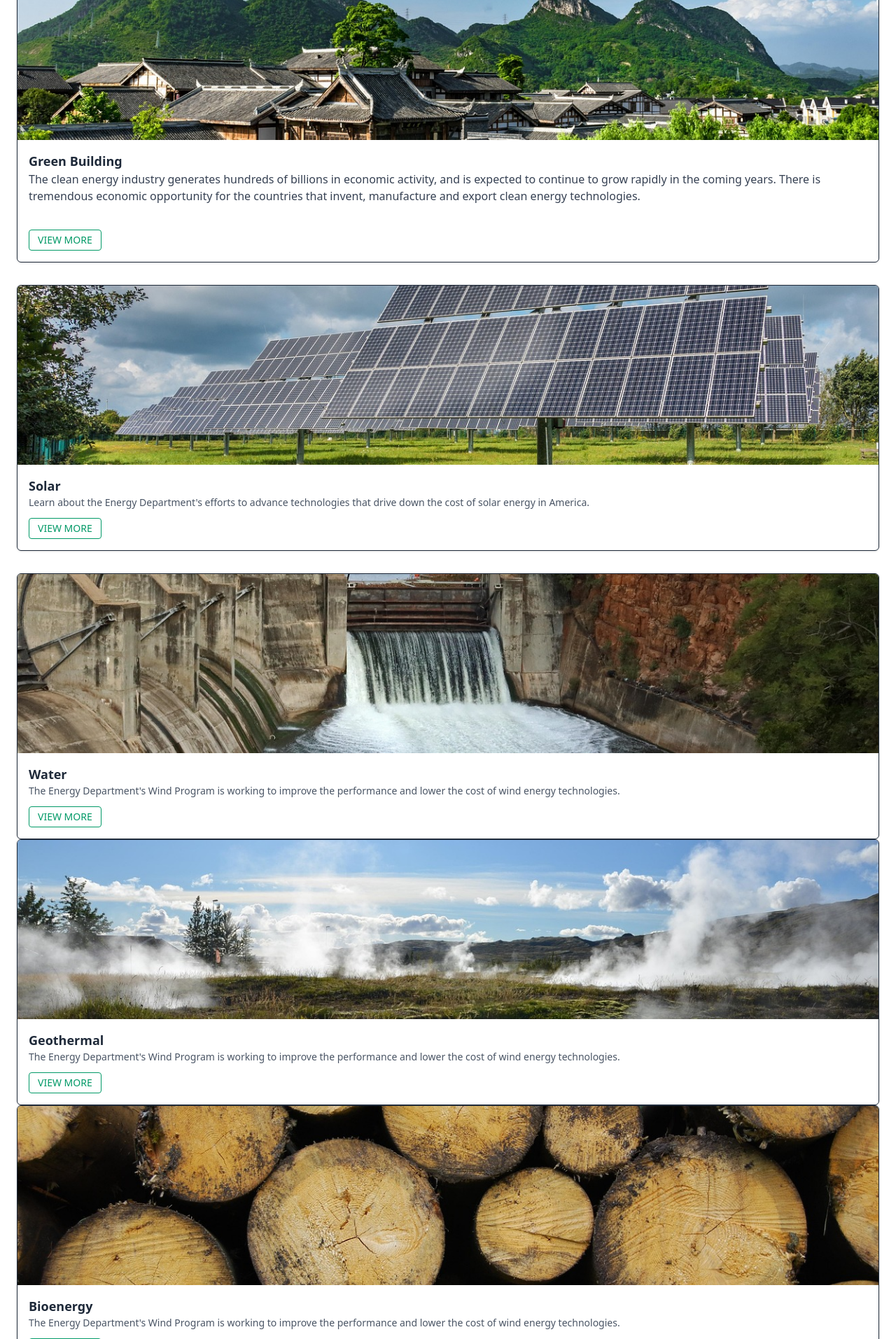
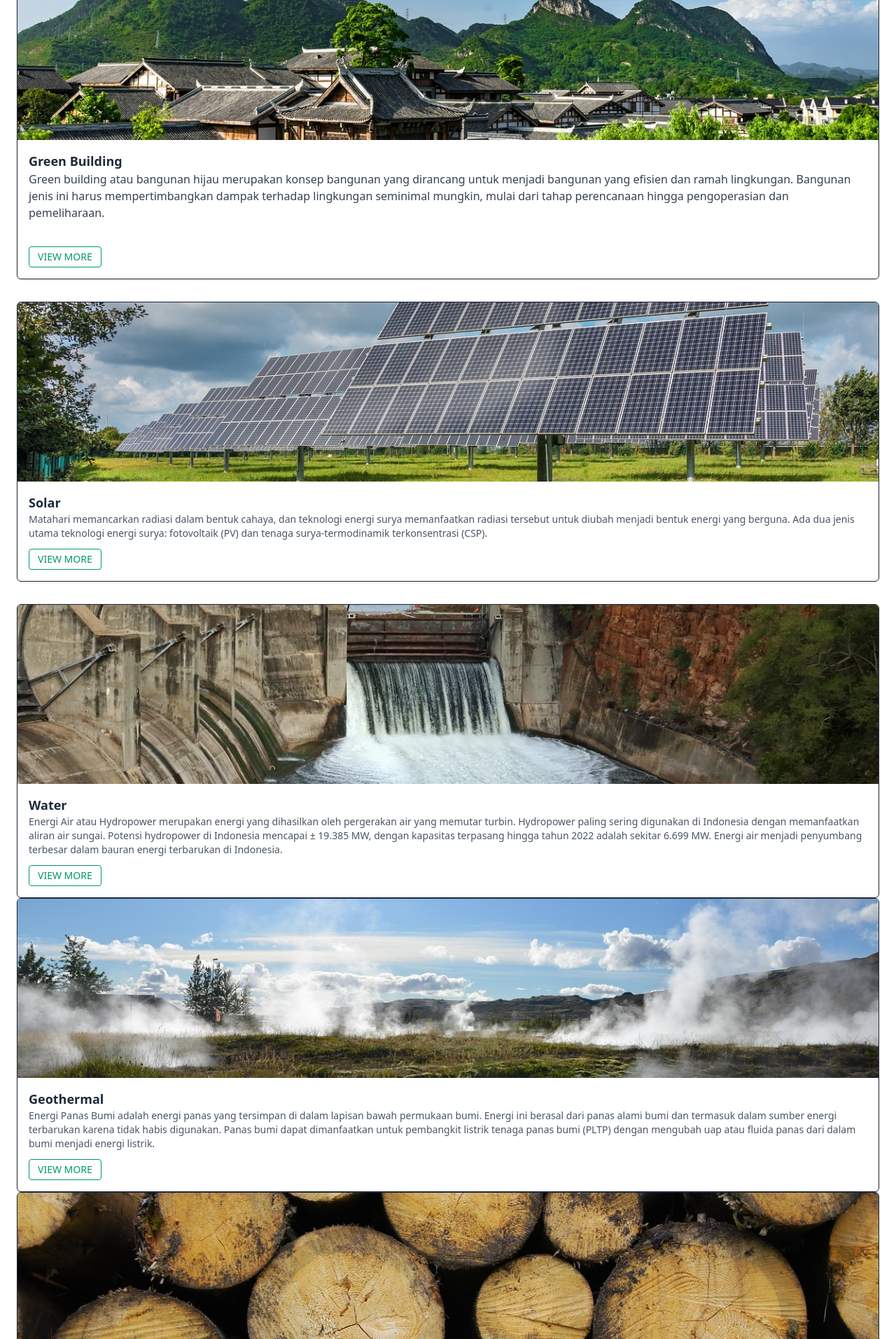
Before and after one commit to Try-code3/git_hapus, a PHP site: page /information.php in a window 1280 px wide. Shown: the part 347-2260 px from the top of the page at 70% size. Run offline with PHP 8.4, Linux system fonts and the light colour scheme; style sheets or scripts are compiled from the project's sources.

Commit message:
menambah materi informasi

```diff
--- a/discussion.php
+++ b/discussion.php
@@ -80,7 +80,7 @@ $postingan = $conn->query("
       <form method="POST" enctype="multipart/form-data" class="mb-6 bg-white p-4 rounded-lg shadow">
         <h2 class="text-lg font-semibold mb-3 text-emerald-700">Buat Postingan Baru</h2>
         <textarea name="content" rows="3" required class="w-full border border-gray-300 rounded-lg p-2 mb-3" placeholder="Tulis sesuatu..."></textarea>
-        <input type="file" name="image" accept="image/*" class="mb-3 block w-full text-sm text-gray-600">
+        <input type="file" name="image" accept="image/*" class="mb-3 block w-full text-sm text-balck-900">
         <button type="submit" class="bg-emerald-600 text-white px-4 py-2 rounded-lg hover:bg-emerald-700 transition">
           Posting
         </button>
--- a/information.php
+++ b/information.php
@@ -18,9 +18,11 @@
         <a class="hover:text-emerald-600" href="tutorial.php">Tutorial</a>
         <a class="hover:text-emerald-600" href="discussion.php">Discussion</a>
       </div>
+      <a href = "login.php">
       <button class="bg-emerald-600 text-white px-4 py-1 rounded-3xl hover:bg-emerald-700 transition">
         Daftar/Masuk
       </button>
+      </a>
     </div>
   </nav>
 
@@ -45,9 +47,7 @@
     <div class="p-4">
       <h3 class="font-semibold text-lg">Green Building</h3>
       <p class="text-gray-700 mb-6">
-      The clean energy industry generates hundreds of billions in economic activity, and is expected
-      to continue to grow rapidly in the coming years. There is tremendous economic opportunity for the
-      countries that invent, manufacture and export clean energy technologies.</p>
+      Green building atau bangunan hijau merupakan konsep bangunan yang dirancang untuk menjadi bangunan yang efisien dan ramah lingkungan. Bangunan jenis ini harus mempertimbangkan dampak terhadap lingkungan seminimal mungkin, mulai dari tahap perencanaan hingga pengoperasian dan pemeliharaan.</p>
       <button class="mt-3 border border-emerald-600 text-emerald-600 px-3 py-1 text-sm rounded hover:bg-emerald-600 hover:text-white transition">
         <a href="https://aesia.kemenkeu.go.id/berita-properti/properti/apa-itu-green-building-manfaat-dan-fungsinya-untuk-kehidupan-yang-lebih-baik-104.html"
           target="_blank" rel="noopener noreferrer">VIEW MORE
@@ -65,11 +65,11 @@
     <div class="p-4">
       <h3 class="font-semibold text-lg">Solar</h3>
       <p class="text-gray-600 text-sm">
-        Learn about the Energy Department's efforts to advance technologies that drive down the
-        cost of solar energy in America.
+       Matahari memancarkan radiasi dalam bentuk cahaya, dan teknologi energi surya memanfaatkan radiasi tersebut untuk diubah menjadi bentuk energi yang berguna. Ada dua jenis utama teknologi energi surya: fotovoltaik (PV) dan tenaga surya-termodinamik terkonsentrasi (CSP).
       </p>
       <button class="mt-3 border border-emerald-600 text-emerald-600 px-3 py-1 text-sm rounded hover:bg-emerald-600 hover:text-white transition">
-        VIEW MORE
+        <a href = "https://energy.gov/solar" target="_blank" rel="noopener noreferrer">VIEW MORE
+        </a>
       </button>
     </div>
   </div>
@@ -80,11 +80,12 @@
     <div class="p-4">
       <h3 class="font-semibold text-lg">Water</h3>
       <p class="text-gray-600 text-sm">
-        The Energy Department's Wind Program is working to improve the performance and lower the
-        cost of wind energy technologies.
+        Energi Air atau Hydropower merupakan energi yang dihasilkan oleh pergerakan air yang memutar turbin. Hydropower paling sering digunakan di Indonesia dengan memanfaatkan aliran air sungai.
+        Potensi hydropower di Indonesia mencapai ± 19.385 MW, dengan kapasitas terpasang hingga tahun 2022 adalah sekitar 6.699 MW. Energi air menjadi penyumbang terbesar dalam bauran energi terbarukan di Indonesia.
       </p>
       <button class="mt-3 border border-emerald-600 text-emerald-600 px-3 py-1 text-sm rounded hover:bg-emerald-600 hover:text-white transition">
-        VIEW MORE
+        <a href = "https://renewableenergy.id/energi-air/" target="_blank" rel="noopener noreferrer">VIEW MORE
+        </a>
       </button>
     </div>
   </div>
@@ -95,11 +96,11 @@
     <div class="p-4">
       <h3 class="font-semibold text-lg">Geothermal</h3>
       <p class="text-gray-600 text-sm">
-        The Energy Department's Wind Program is working to improve the performance and lower the
-        cost of wind energy technologies.
+        Energi Panas Bumi adalah energi panas yang tersimpan di dalam lapisan bawah permukaan bumi. Energi ini berasal dari panas alami bumi dan termasuk dalam sumber energi terbarukan karena tidak habis digunakan. Panas bumi dapat dimanfaatkan untuk pembangkit listrik tenaga panas bumi (PLTP) dengan mengubah uap atau fluida panas dari dalam bumi menjadi energi listrik.
       </p>
       <button class="mt-3 border border-emerald-600 text-emerald-600 px-3 py-1 text-sm rounded hover:bg-emerald-600 hover:text-white transition">
-        VIEW MORE
+        <a href = "https://id.wikipedia.org/wiki/Energi_panas_bumi" target="_blank" rel="noopener noreferrer">VIEW MORE
+        </a>
       </button>
     </div>
   </div>
@@ -110,11 +111,12 @@
     <div class="p-4">
       <h3 class="font-semibold text-lg">Bioenergy</h3>
       <p class="text-gray-600 text-sm">
-        The Energy Department's Wind Program is working to improve the performance and lower the
-        cost of wind energy technologies.
+        Bioenergi adalah salah satu jenis energi terbarukan yang berasal dari sumber biologis dan berperan sebagai alternatif dalam kehidupan sehari-hari. Di Indonesia, contoh bioenergi yang sudah dikenal meliputi biodiesel, biogas, bioetanol, dan pure vegetable oil.
+        Dengan meningkatnya eksploitasi bahan bakar fosil yang berdampak pada lingkungan, bioenergi hadir sebagai solusi untuk mengurangi ketergantungan pada sumber energi yang tidak dapat diperbarui dan turut melestarikan lingkungan.
       </p>
       <button class="mt-3 border border-emerald-600 text-emerald-600 px-3 py-1 text-sm rounded hover:bg-emerald-600 hover:text-white transition">
-        VIEW MORE
+        <a href = "https://solarindustri.com/blog/bioenergi-adalah/" target="_blank" rel="noopener noreferrer">VIEW MORE
+        </a>
       </button>
     </div>
   </div>
@@ -125,11 +127,11 @@
     <div class="p-4">
       <h3 class="font-semibold text-lg">Nuclear</h3>
       <p class="text-gray-600 text-sm">
-        The Energy Department's Wind Program is working to improve the performance and lower the
-        cost of wind energy technologies.
+        Energi nuklir atau power nuclear adalah tenaga yang berasal dari reaksi antarpartikel di dalam inti atom yang memiliki beragam manfaat. Meski banyak orang biasanya mengaitkan nuklir dengan bom atom, penggunaan energi nuklir kini telah berkembang di banyak bidang industri. Nuklir menawarkan sumber energi dengan emisi karbon rendah, ekonomis, dan bisa menjadi solusi dalam menghasilkan listrik dalam jumlah besar. Namun, di sisi lain, ada risiko seperti limbah radioaktif dan tantangan keselamatan yang perlu diperhatikan.
       </p>
       <button class="mt-3 border border-emerald-600 text-emerald-600 px-3 py-1 text-sm rounded hover:bg-emerald-600 hover:text-white transition">
-        VIEW MORE
+        <a href = "https://solarindustri.com/blog/energi-nuklir-adalah/" target="_blank" rel="noopener noreferrer">VIEW MORE
+        </a>
       </button>
     </div>
   </div>
@@ -140,11 +142,11 @@
     <div class="p-4">
       <h3 class="font-semibold text-lg">Hydrogen & Fuel Cells</h3>
       <p class="text-gray-600 text-sm">
-        The Energy Department's Wind Program is working to improve the performance and lower the
-        cost of wind energy technologies.
+        Teknologi fuel cell hidrogen menjadi sorotan sebagai salah satu solusi energi bersih yang menjanjikan. Sistem ini mengubah hidrogen menjadi listrik melalui reaksi kimia tanpa membakar bahan bakar, sehingga menghasilkan emisi sangat rendah — terutama hanya air dan panas. Dengan potensi tinggi untuk digunakan dalam transportasi, pembangkit listrik, hingga penyimpanan energi, fuel cell hidrogen dianggap sebagai salah satu teknologi masa depan dalam menghadapi tantangan perubahan iklim dan kebutuhan energi berkelanjutan.
       </p>
       <button class="mt-3 border border-emerald-600 text-emerald-600 px-3 py-1 text-sm rounded hover:bg-emerald-600 hover:text-white transition">
-        VIEW MORE
+        <a href = "https://www.kmtech.id/post/teknologi-fuel-cell-hidrogen-masa-depan-energi-bersih-dan-berkelanjutan" target="_blank" rel="noopener noreferrer">VIEW MORE
+        </a>
       </button>
     </div>
   </div>
@@ -155,11 +157,12 @@
     <div class="p-4">
       <h3 class="font-semibold text-lg">Wind</h3>
       <p class="text-gray-600 text-sm">
-        The Energy Department's Wind Program is working to improve the performance and lower the
-        cost of wind energy technologies.
+        Tenaga angin merupakan pengumpulan energi yang berguna dari angin.Khususnya, tenaga angin modern sering dihasilkan dalam bentuk listrik dengan cara mengubah rotasi baling-baling turbin menjadi arus listrik melalui generator.
+        Energi ini termasuk dalam kategori energi terbarukan karena tidak menghasilkan emisi gas rumah kaca saat pembangkitan. Tenaga angin telah berkembang pesat di banyak negara dan menjadi salah satu sumber energi alternatif utama untuk mengurangi ketergantungan terhadap bahan bakar fosil.
       </p>
       <button class="mt-3 border border-emerald-600 text-emerald-600 px-3 py-1 text-sm rounded hover:bg-emerald-600 hover:text-white transition">
-        VIEW MORE
+        <a href = "https://id.wikipedia.org/wiki/Tenaga_angin" target="_blank" rel="noopener noreferrer">VIEW MORE
+        </a>
       </button>
     </div>
   </div>
--- a/tutorial.php
+++ b/tutorial.php
@@ -16,9 +16,11 @@
         <a class="hover:underline" href="#">Tutorial</a>
         <a class="hover:underline" href="discussion.php">Discussion</a>
       </div>
+      <a href = "login.php">
       <button class="bg-emerald-600 text-white px-4 py-1 rounded-3xl hover:bg-emerald-700 transition">
         Daftar/Masuk
       </button>
+      </a>
     </div>
   </nav>
 
```
Also changed, not shown: index.php (+5 -3 lines), uploads/1759887140_wind.jpg (added).
